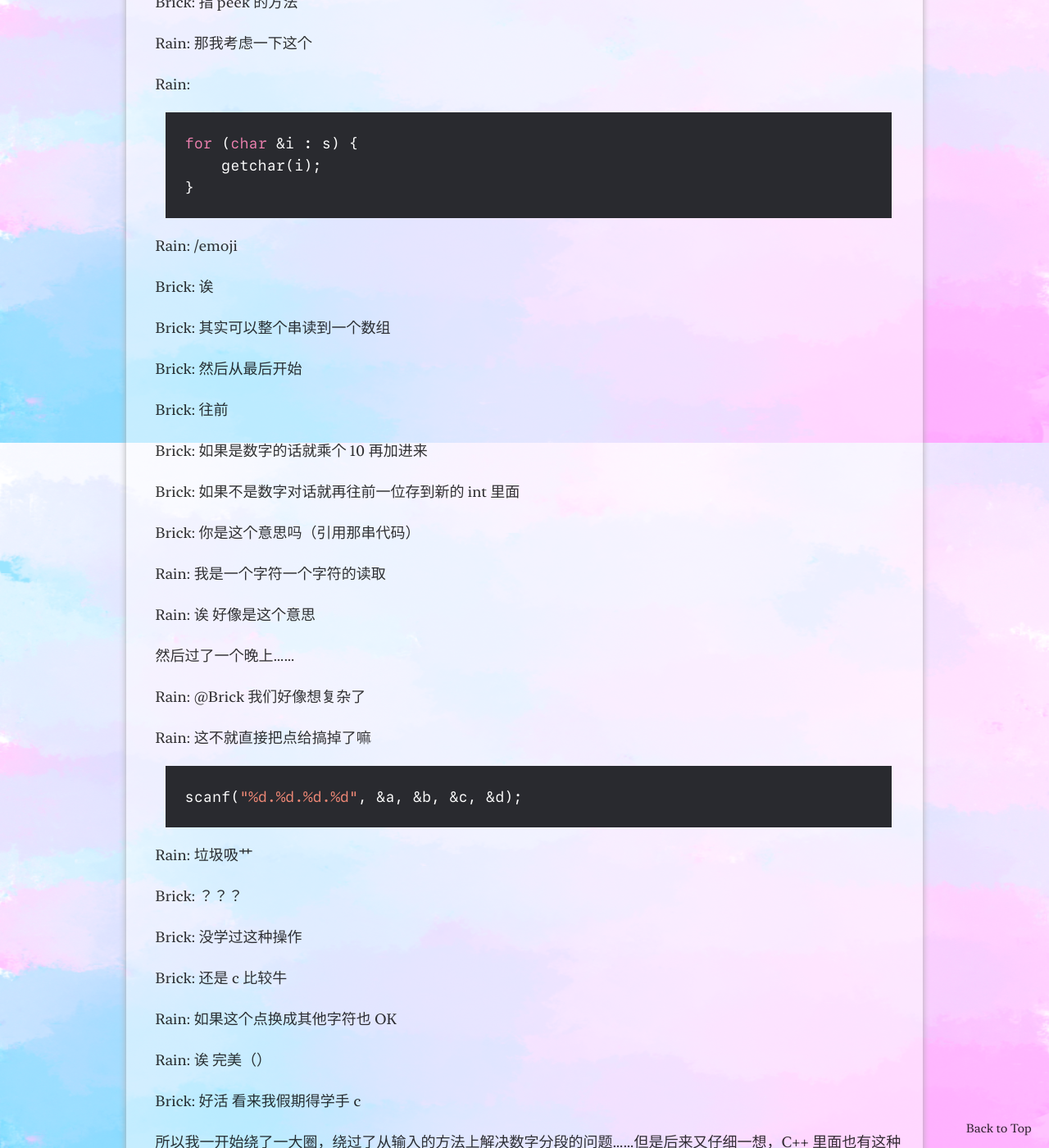
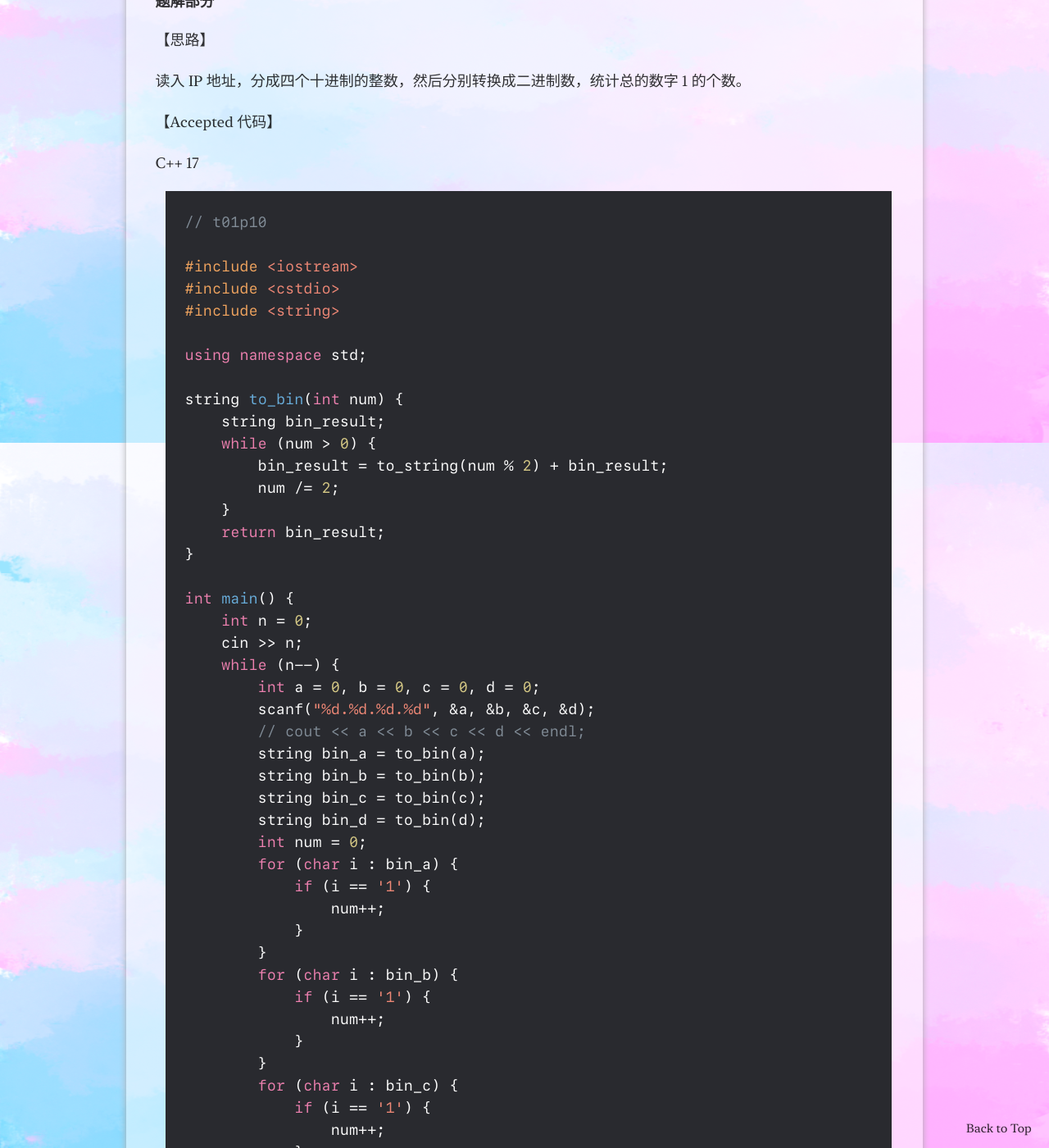
Before and after one commit to Chen-Rain/Chen-Rain.github.io, a Jekyll site: the page built from _posts/2022-06-22-HNU夏季学期程序设计题解.md, in a window 1280 px wide and 1400 px high, scrolled down 26460 px. Shown: the whole window at 82% size. Built offline with Jekyll 4.4.1, drawn with Linux system fonts in a browser that asks for light colours; some web fonts are replaced; formulas are drawn with MathJax 3; comment, search, counter and statistics services are not loaded; some of the changed text lies outside the part shown.

Commit message:
Update 2022-06-22-HNU夏季学期程序设计题解.md

````diff
--- a/_posts/2022-06-22-HNU夏季学期程序设计题解.md
+++ b/_posts/2022-06-22-HNU夏季学期程序设计题解.md
@@ -844,7 +844,50 @@ int main() {
 
 【Accepted 代码】
 
--  [C++ 17](https://github.com/Chen-Rain/Pitaya/tree/main/HNU-SummerTerm/T01P09)
+C++ 17
+
+```cpp
+// t01p09
+
+#include <iostream>
+
+using namespace std;
+
+int main() {
+    int n = 0, p1 = 0, p2 = 0, p3 = 0, t1 = 0, t2 = 0;
+    cin >> n >> p1 >> p2 >> p3 >> t1 >> t2;
+    int time[n][2];
+    for (int i = 0; i < n; ++i) {
+        for (int j = 0; j < 2; ++j) {
+            cin >> time[i][j];
+        }
+    }
+    int ans = 0;
+    for (int i = 0; i < n; ++i) {
+        ans += (time[i][1] - time[i][0]) * p1;
+        int get;
+        if (i == n - 1) {
+            break;
+        }
+        get = time[i + 1][0] - time[i][1];
+        if (get >= t1) {
+            ans += t1 * p1;
+            get -= t1;
+            if (get >= t2) {
+                ans += t2 * p2;
+                get -= t2;
+                ans += get * p3;
+            } else {
+                ans += get * p2;
+            }
+        } else {
+            ans += get * p1;
+        }
+    }
+    cout << ans << endl;
+    return 0;
+}
+```
 
 ### Problem 10. IP 地址
 
@@ -917,7 +960,63 @@ IP1.IP2.IP3.IP4
 
 【Accepted 代码】
 
-- [C++ 17](https://github.com/Chen-Rain/Pitaya/tree/main/HNU-SummerTerm/T01P10)
+C++ 17
+
+```cpp
+// t01p10
+
+#include <iostream>
+#include <cstdio>
+#include <string>
+
+using namespace std;
+
+string to_bin(int num) {
+    string bin_result;
+    while (num > 0) {
+        bin_result = to_string(num % 2) + bin_result;
+        num /= 2;
+    }
+    return bin_result;
+}
+
+int main() {
+    int n = 0;
+    cin >> n;
+    while (n--) {
+        int a = 0, b = 0, c = 0, d = 0;
+        scanf("%d.%d.%d.%d", &a, &b, &c, &d);
+        // cout << a << b << c << d << endl;
+        string bin_a = to_bin(a);
+        string bin_b = to_bin(b);
+        string bin_c = to_bin(c);
+        string bin_d = to_bin(d);
+        int num = 0;
+        for (char i : bin_a) {
+            if (i == '1') {
+                num++;
+            }
+        }
+        for (char i : bin_b) {
+            if (i == '1') {
+                num++;
+            }
+        }
+        for (char i : bin_c) {
+            if (i == '1') {
+                num++;
+            }
+        }
+        for (char i : bin_d) {
+            if (i == '1') {
+                num++;
+            }
+        }
+        cout << num << endl;
+    }
+    return 0;
+}
+```
 
 【可能遇到的问题】
 
@@ -1079,7 +1178,41 @@ N=0表示输入结束，并且不需要处理。
 
 【Accepted 代码】
 
-- [C++ 17](https://github.com/Chen-Rain/Pitaya/tree/main/HNU-SummerTerm/T01P11)
+C++ 17
+
+```cpp
+// t01p11
+
+#include <iostream>
+#include <cmath>
+
+using namespace std;
+
+int main() {
+    while (true) {
+        int n = 0;
+        cin >> n;
+        if (n == 0) {
+            break;
+        }
+        int *a = new int[n];
+        for (int i = 0; i < n; ++i) {
+            cin >> a[i];
+        }
+        double average = 0, sum = 0;
+        for (int i = 0; i < n; ++i) {
+            sum += a[i];
+        }
+        average = sum / n;
+        double ss = 0;
+        for (int i = 0; i < n; ++i) {
+            ss += (a[i] - average) * (a[i] - average);
+        }
+        cout << floor(ss / n) << endl;
+    }
+    return 0;
+}
+```
 
 ### Problem 12. 内存管理
 
@@ -1144,7 +1277,92 @@ NULL
 
 【Accepted 代码】
 
-- [C++ 17](https://github.com/Chen-Rain/Pitaya/tree/main/HNU-SummerTerm/T01P12)
+C++ 17
+
+```cpp
+// t01p12
+
+#include <iostream>
+
+using namespace std;
+
+int main() {
+    int t = 0, m = 0;
+    cin >> t >> m;
+    int *a = new int[m];
+    for (int i = 0; i < m; ++i) {
+        a[i] = 0;
+    }
+    int x = 1;
+    while (t--) {
+        string str;
+        int n;
+        cin >> str;
+        if (str != "defragment") {
+            cin >> n;
+        }
+        int flag = 0;
+        if (str == "alloc") {
+            int left;
+            int right;
+            for (int j = 0; j < m; ++j) {
+                if (a[j] == 0) {
+                    left = j;
+                    while (a[j] == 0) {
+                        j++;
+                        if (j == m) {
+                            break;
+                        }
+                    }
+                    right = j;
+                    int len = right - left;
+                    if (len >= n) {
+                        flag = 1;
+                        for (int i1 = left; i1 < left + n; i1++) {
+                            a[i1] = x;
+                        }
+                        break;
+                    }
+                }
+            }
+            if (flag == 1) {
+                cout << x << endl;
+                x++;
+            } else {
+                cout << "NULL" << endl;
+            }
+        } else if (str == "erase") {
+            int key = n;
+            for (int i = 0; i < m; ++i) {
+                if (a[i] == key) {
+                    flag = 1;
+                    a[i] = 0;
+                }
+            }
+            if (flag == 0) {
+                cout << "ILLEGAL_ERASE_ARGUMENT" << endl;
+            }
+        } else if (str == "defragment") {
+            int *temp = new int[m];
+            for (int i1 = 0; i1 < m; ++i1) {
+                temp[i1] = 0;
+            }
+            int k = 0;
+            for (int i = 0; i < m; ++i) {
+                if (a[i] != 0) {
+                    temp[k] = a[i];
+                    k++;
+                }
+            }
+            for (int i2 = 0; i2 < m; ++i2) {
+                a[i2] = temp[i2];
+            }
+        }
+    }
+    delete[] a;
+    return 0;
+}
+```
 
 【遇到的问题】
 
@@ -1190,8 +1408,35 @@ student a am I
 
 【Accepted 代码】
 
-- [C++ 17](https://github.com/Chen-Rain/Pitaya/tree/main/HNU-SummerTerm/T02P01)
-- [最大规模数据集随机生成程序：测试用](https://github.com/Chen-Rain/Pitaya/tree/main/HNU-SummerTerm/T02P01-testing)
+[最大规模数据集随机生成程序：测试用](https://github.com/Chen-Rain/Pitaya/tree/main/HNU-SummerTerm/T02P01-testing)
+
+C++ 17
+
+```cpp
+// t02p01
+
+#include <iostream>
+#include <algorithm>
+
+using namespace std;
+
+int main() {
+    string s;
+    while (getline(cin, s)) {
+        reverse(s.begin(), s.end());
+        int l = 0, r = 0;
+        while (r < (int)s.length()) {
+            while (r < (int)s.length() && s[r] != ' ') {
+                ++r;
+            }
+            reverse(s.begin() + l, s.begin() + r);
+            l = (++r);
+        }
+        cout << s << endl;
+    }
+    return 0;
+}
+```
 
 【可能遇到的问题】
 
@@ -1237,7 +1482,38 @@ student a am I
 
 【Accepted 代码】
 
-- [C++ 17](https://github.com/Chen-Rain/Pitaya/tree/main/HNU-SummerTerm/T02P01)
+C++ 17
+
+```cpp
+// t02p02
+
+#include <iostream>
+
+using namespace std;
+
+int main() {
+    while (true) {
+        int n = 0;
+        cin >> n;
+        if (n == 0) {
+            break;
+        }
+        int counter = 0;
+        while (n != 1) {
+            if (n % 2 == 0) {
+                n /= 2;
+                counter++;
+            } else {
+                n = 3 * n + 1;
+                n /= 2;
+                counter++;
+            }
+        }
+        cout << counter << endl;
+    }
+    return 0;
+}
+```
 
 【可能遇到的问题】
 
@@ -1297,7 +1573,48 @@ abs(abs(x-Max)-(x-Min))
 
 【Accepted 代码】
 
-- [C++ 17](https://github.com/Chen-Rain/Pitaya/tree/main/HNU-SummerTerm/T02P03)
+C++ 17
+
+```cpp
+// t02p03
+
+#include <iostream>
+#include <algorithm>
+#include <cmath>
+
+using namespace std;
+
+int main() {
+    int n = 0;
+    cin >> n;
+    int *a = new int[n];
+    int *b = new int[n];
+    for (int i = 0; i < n; ++i) {
+        cin >> a[i];
+        b[i] = a[i];
+    }
+    sort(b, b + n);
+    int max_num = b[n - 1];
+    int min_num = b[0];
+    int delta = 99999999;
+    int flag = 0;
+    for (int i = 0; i < n; ++i) {
+        int temp = abs(abs(a[i] - max_num) - abs(a[i] - min_num));
+        if (delta > temp) {
+            delta = temp;
+            flag = a[i];
+        } else if (delta == temp) {
+            if (flag > a[i]) {
+                flag = a[i];
+            }
+        }
+    }
+    cout << flag << endl;
+    delete[] a;
+    delete[] b;
+    return 0;
+}
+```
 
 【容易出错的问题】
 
````
